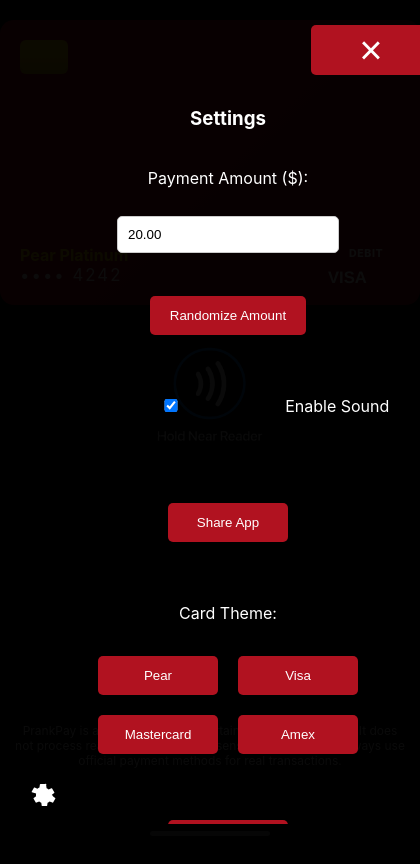
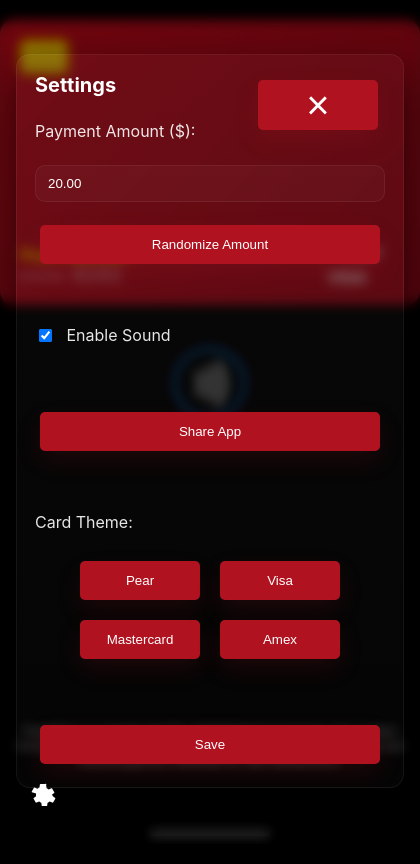
Before and after one commit to jzaval17/payAI, an Electron app: page index.html in a window 420 px wide. Both pictures are taken after a click on the button "Open Settings". Drawn offline with Linux system fonts and the light colour scheme.

Commit message:
Settings revamped

```diff
--- a/styles.css
+++ b/styles.css
@@ -443,79 +443,132 @@
   .settings-btn { width: 56px; height: 56px; font-size: 20px; }
 }
 
-/* Settings panel safe-area padding */
-.settings-panel {
-  padding: calc(20px + env(safe-area-inset-top)) 18px calc(20px + env(safe-area-inset-bottom));
-}
-
-/* Settings Panel */
-.settings-panel {
-  position: fixed;
-  top: 0;
-  left: 0;
-  width: 100%;
-  height: 100%;
-  background: rgba(0, 0, 0, 0.9);
-  color: white;
-  display: none;
-  flex-direction: column;
-  align-items: center;
-  justify-content: center;
-  z-index: 2000;
-}
-
-/* Backdrop behind settings to block taps and dim the UI */
+/* Settings panel safe-area padding and modal/card styling */
 .settings-backdrop {
   position: fixed;
   inset: 0;
-  background: rgba(0,0,0,0.5);
+  background: rgba(0,0,0,0.45);
+  backdrop-filter: blur(6px) saturate(120%);
   z-index: 1990;
   display: none;
 }
 
-/* Open class makes panel/backdrop visible with a subtle transition */
-.settings-panel.open { display: flex; animation: fadeIn 180ms ease-out forwards; }
-.settings-backdrop.open { display: block; }
-
-@keyframes fadeIn {
-  from { opacity: 0; transform: translateY(6px); }
-  to { opacity: 1; transform: translateY(0); }
+.settings-panel {
+  position: fixed;
+  inset: 0;
+  display: none;
+  align-items: center;
+  justify-content: center;
+  z-index: 2000;
+  padding: calc(12px + env(safe-area-inset-top)) 16px calc(12px + env(safe-area-inset-bottom));
 }
 
-.settings-panel h3 {
-  margin-bottom: 20px;
-}
-
-.settings-panel label {
-  display: block;
-  margin-bottom: 10px;
-}
-
-.settings-panel input {
-  padding: 10px;
-  border: 1px solid #ccc;
-  border-radius: 5px;
-  margin-bottom: 20px;
-  width: 200px;
-}
-
-/* Inner container for settings to center and scroll on small screens */
+/* Inner card */
 .settings-inner {
-  width: min(92vw, 640px);
-  max-width: 640px;
-  max-height: calc(100vh - 80px);
+  width: min(92vw, 560px);
+  max-width: 560px;
+  max-height: calc(100vh - 64px);
   overflow: auto;
   display: flex;
   flex-direction: column;
-  align-items: center;
   gap: 18px;
-  padding: 28px;
+  padding: 22px;
+  box-sizing: border-box;
+  background: linear-gradient(180deg, rgba(255,255,255,0.03), rgba(255,255,255,0.02));
+  border: 1px solid rgba(255,255,255,0.06);
+  border-radius: 14px;
+  box-shadow: 0 20px 40px rgba(0,0,0,0.6);
+  color: white;
+}
+
+/* Show modal */
+.settings-panel.open { display: flex; }
+.settings-backdrop.open { display: block; }
+
+@keyframes fadeInScale {
+  from { opacity: 0; transform: translateY(8px) scale(0.995); }
+  to { opacity: 1; transform: translateY(0) scale(1); }
+}
+
+.settings-panel.open .settings-inner { animation: fadeInScale 220ms cubic-bezier(.2,.9,.3,1) both; }
+
+.settings-panel h3 {
+  margin: 0 0 6px 0;
+  font-size: 1.25rem;
+  font-weight: 700;
+}
+
+.settings-panel label { display: block; margin-bottom: 6px; color: rgba(255,255,255,0.9); }
+
+/* Inputs */
+.settings-panel input[type="number"],
+.settings-panel input[type="text"],
+.settings-panel input[type="email"] {
+  appearance: none;
+  -webkit-appearance: none;
+  width: 100%;
+  max-width: 360px;
+  padding: 10px 12px;
+  border-radius: 10px;
+  background: rgba(255,255,255,0.03);
+  border: 1px solid rgba(255,255,255,0.06);
+  color: white;
   box-sizing: border-box;
 }
 
+/* Controls row */
+.settings-controls { display:flex; gap:12px; flex-wrap:wrap; justify-content:center; }
+
+/* Primary buttons */
+.settings-panel button {
+  padding: 10px 14px;
+  background: linear-gradient(180deg,#b11220,#8f0e1b);
+  color: white;
+  border: none;
+  border-radius: 10px;
+  cursor: pointer;
+  margin: 4px;
+  min-width: 110px;
+  box-shadow: 0 10px 24px rgba(177,18,32,0.14);
+  transition: transform 120ms ease, box-shadow 120ms ease;
+}
+
+.settings-panel button:hover { transform: translateY(-2px); box-shadow: 0 14px 30px rgba(177,18,32,0.18); }
+
+.settings-panel input[type="checkbox"] { margin-right: 10px; transform: translateY(1px); }
+
+/* Close control */
 .settings-close {
-  right: 20px;
-  top: 12px;
+  position: absolute;
+  top: 18px;
+  right: 18px;
+  background: rgba(255,255,255,0.04);
+  border: none;
+  color: white;
+  font-size: 28px;
+  cursor: pointer;
+  line-height: 1;
+  padding: 6px;
+  width: 44px;
+  height: 44px;
+  display: flex;
+  align-items: center;
+  justify-content: center;
+  border-radius: 10px;
+}
+
+.settings-close:hover { background: rgba(255,255,255,0.08); }
+
+/* Theme Buttons (pills) */
+.theme-buttons { display:flex; gap:10px; flex-wrap:wrap; justify-content:center; }
+.theme-btn { padding: 8px 14px; background: rgba(255,255,255,0.03); border: 1px solid rgba(255,255,255,0.06); border-radius: 999px; color: white; cursor: pointer; transition: transform 120ms ease, box-shadow 120ms ease; }
+.theme-btn:hover { transform: translateY(-2px); box-shadow: 0 10px 20px rgba(0,0,0,0.35); }
+.theme-btn.active { background: linear-gradient(180deg,#b11220,#8f0e1b); border-color: transparent; box-shadow: 0 12px 26px rgba(177,18,32,0.12); }
+
+/* Responsive tweaks */
+@media (max-width: 420px) {
+  .settings-inner { padding: 18px; width: min(96vw, 420px); }
+  .settings-panel { padding-top: calc(10px + env(safe-area-inset-top)); }
 }
 
 .settings-panel button {
```
